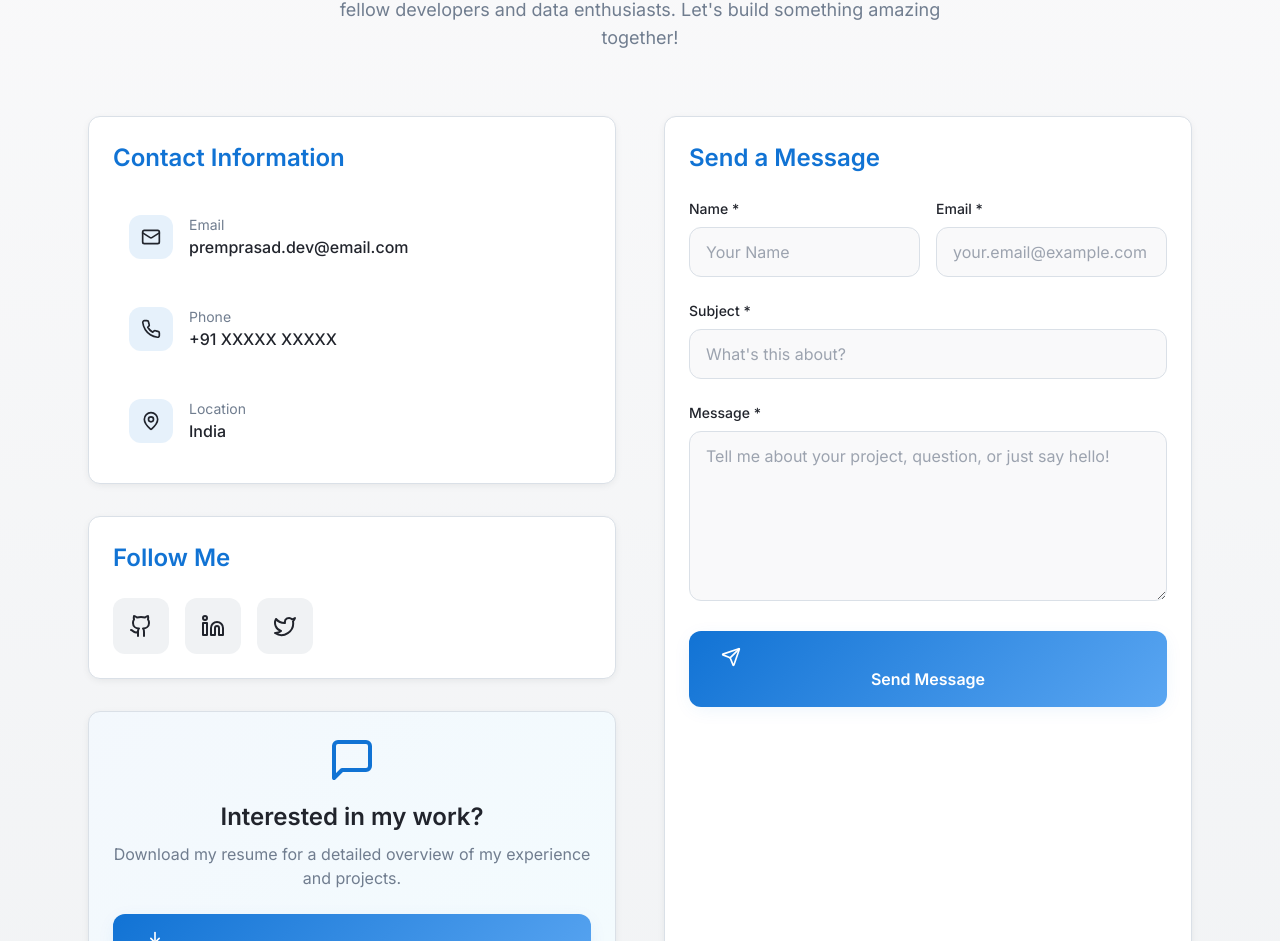
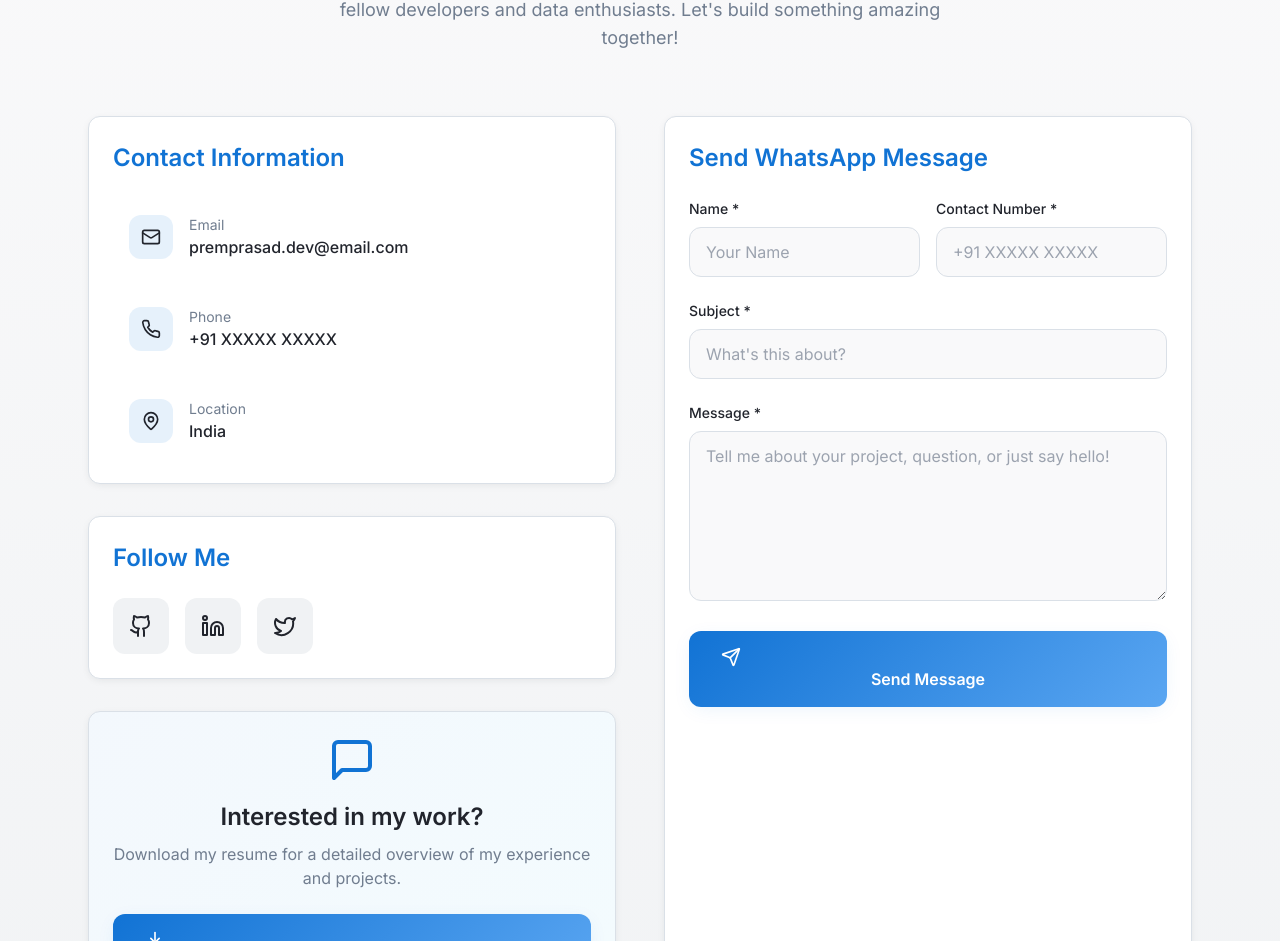
Before and after one commit to Premprasad1707/prem-learns-code, a React (Vite) app: page / in a window 1280 px wide. Shown: the part 6035-6976 px from the top of the page. Built offline with nearby package versions, Linux system fonts and the light colour scheme; the HTML template or start-up script is replaced by a standard one.

Commit message:
Update contact section

```diff
--- a/src/components/Contact.tsx
+++ b/src/components/Contact.tsx
@@ -6,7 +6,7 @@ const Contact = () => {
   const { toast } = useToast();
   const [formData, setFormData] = useState({
     name: "",
-    email: "",
+    contact: "",
     subject: "",
     message: ""
   });
@@ -63,16 +63,23 @@ const Contact = () => {
   const handleSubmit = (e: React.FormEvent) => {
     e.preventDefault();
 
-    // Simulate form submission
+    // Create WhatsApp message
+    const message = `Hello! My name is ${formData.name}%0A%0ASubject: ${formData.subject}%0A%0AMessage: ${formData.message}%0A%0AContact: ${formData.contact}`;
+    const whatsappURL = `https://wa.me/919876543210?text=${message}`;
+
+    // Open WhatsApp
+    window.open(whatsappURL, '_blank');
+
+    // Show success toast
     toast({
-      title: "Message Sent Successfully!",
-      description: "Thank you for reaching out. I'll get back to you soon.",
+      title: "Opening WhatsApp!",
+      description: "Your message has been prepared in WhatsApp.",
     });
 
     // Reset form
     setFormData({
       name: "",
-      email: "",
+      contact: "",
       subject: "",
       message: ""
     });
@@ -159,7 +166,7 @@ const Contact = () => {
 
           {/* Contact Form */}
           <div className="card-professional">
-            <h3 className="text-h3 mb-6 text-primary">Send a Message</h3>
+            <h3 className="text-h3 mb-6 text-primary">Send WhatsApp Message</h3>
 
             <form onSubmit={handleSubmit} className="space-y-6">
               <div className="grid grid-cols-1 md:grid-cols-2 gap-4">
@@ -180,18 +187,18 @@ const Contact = () => {
                 </div>
 
                 <div>
-                  <label htmlFor="email" className="block text-sm font-medium mb-2">
-                    Email *
+                  <label htmlFor="contact" className="block text-sm font-medium mb-2">
+                    Contact Number *
                   </label>
                   <input
-                    type="email"
-                    id="email"
-                    name="email"
-                    value={formData.email}
+                    type="tel"
+                    id="contact"
+                    name="contact"
+                    value={formData.contact}
                     onChange={handleInputChange}
                     required
                     className="w-full px-4 py-3 rounded-lg border border-border bg-background focus:ring-2 focus:ring-primary focus:border-transparent transition-smooth"
-                    placeholder="your.email@example.com"
+                    placeholder="+91 XXXXX XXXXX"
                   />
                 </div>
               </div>
```
